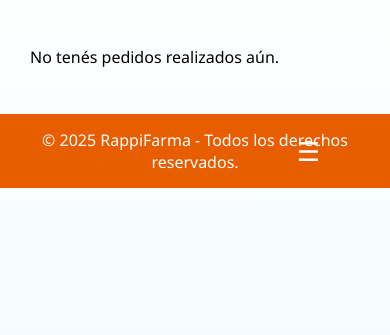
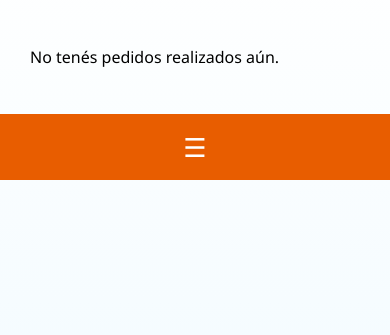
Before and after one commit to geronimo12322/RappiFarma, a PHP site: page /pedido_usuario.php in a window 390 px wide. Shown: the part 63-398 px from the top of the page. Run offline with PHP 8.4, Linux system fonts and the light colour scheme; the visitor is signed in with stand-in values (Sample User, id 1); data that the repository does not hold is empty; some libraries are stand-ins or nearby versions.

Commit message:
Update pedido_usuario.php

```diff
--- a/pedido_usuario.php
+++ b/pedido_usuario.php
@@ -96,7 +96,7 @@ $result = $stmt->get_result();
 
     .footer-container {
         display: flex;
-        justify-content: center;
+        justify-content: space-between;
         align-items: center;
         position: relative;
     }
@@ -108,10 +108,8 @@ $result = $stmt->get_result();
     }
 
     .menu-footer-container {
-        position: absolute;
-        right: 30px;
-        top: 50%;
-        transform: translateY(-50%);
+       display: flex; /* Alinea los botones uno al lado del otro */
+       align-items: center;
     }
 
     .menu-icon-footer {
@@ -170,8 +168,21 @@ $result = $stmt->get_result();
     }
 
     @media (max-width: 768px) {
-        .contenedor { grid-template-columns: 1fr; }
-        .menu-desplegable { right: 20px; width: 180px; }
+       .contenedor { grid-template-columns: 1fr; }
+        .footer-text { display: none; }
+
+        .footer-container {
+            justify-content: center;
+            gap: 20px;
+        }
+
+        .btn-camera { margin-right: 10px; }
+
+        .menu-desplegable {
+            right: 10px;
+            bottom: 70px; /* ✅ Menú más arriba para que no tape */
+            width: 180px;
+        }
     }
 </style>
 
@@ -210,7 +221,7 @@ if ($result->num_rows > 0) {
             <nav class="menu-desplegable" id="menuDesplegable">
                 <ul>
                     <li onclick="window.location.href='home_usuario.php'"><i class="fas fa-home"></i>Inicio</li>
-                    <li onclick="window.location.href='pedidos_usuario.php'"><i class="fas fa-box"></i>Mis Pedidos</li>
+                    <li onclick="window.location.href='pedidos_usuario.php'"><i class="fas fa-box"></i>Mi Cuenta</li>
                     <li onclick="window.location.href='logout.php'"><i class="fas fa-power-off"></i>Cerrar Sesión</li>
                 </ul>
             </nav>
```
